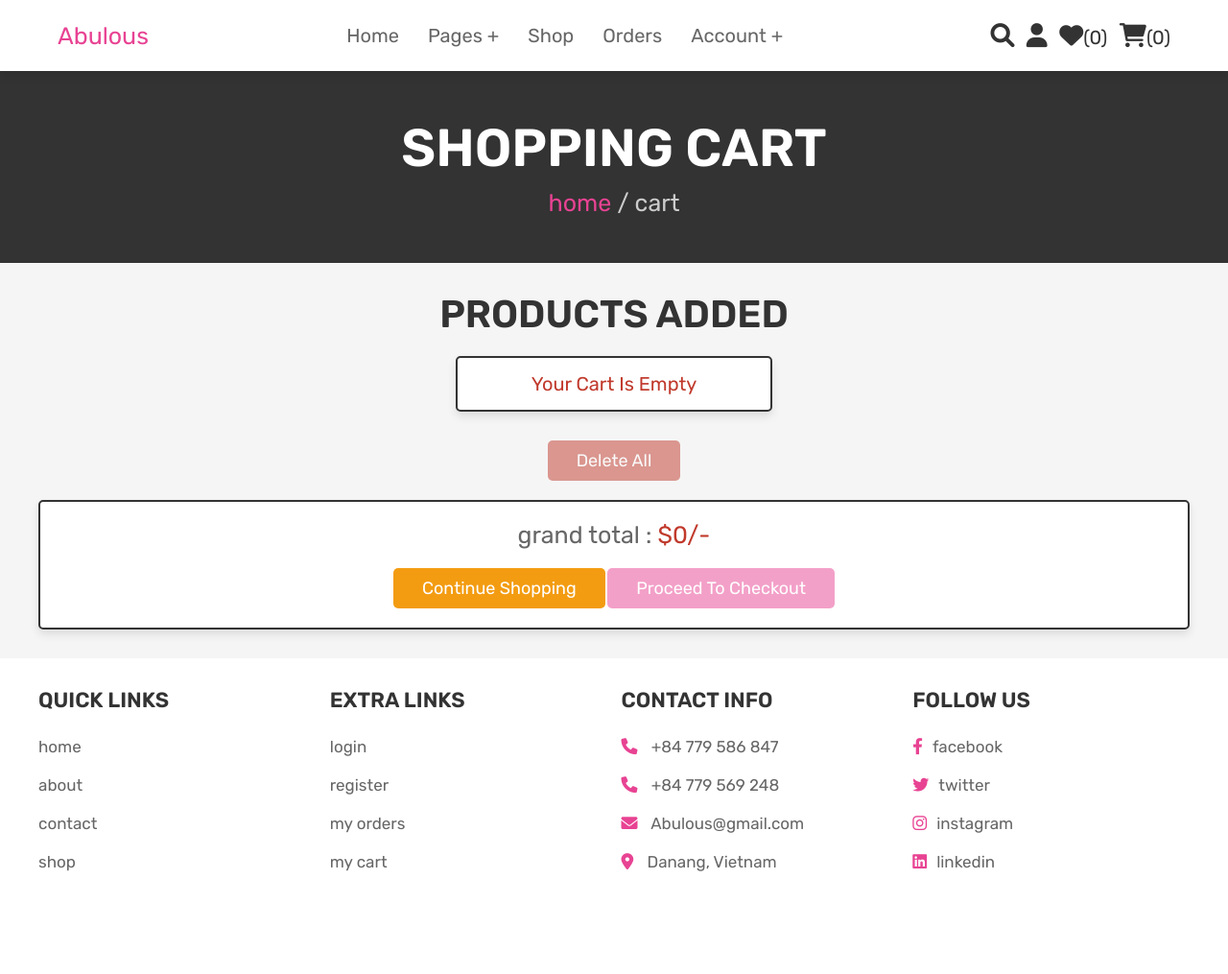
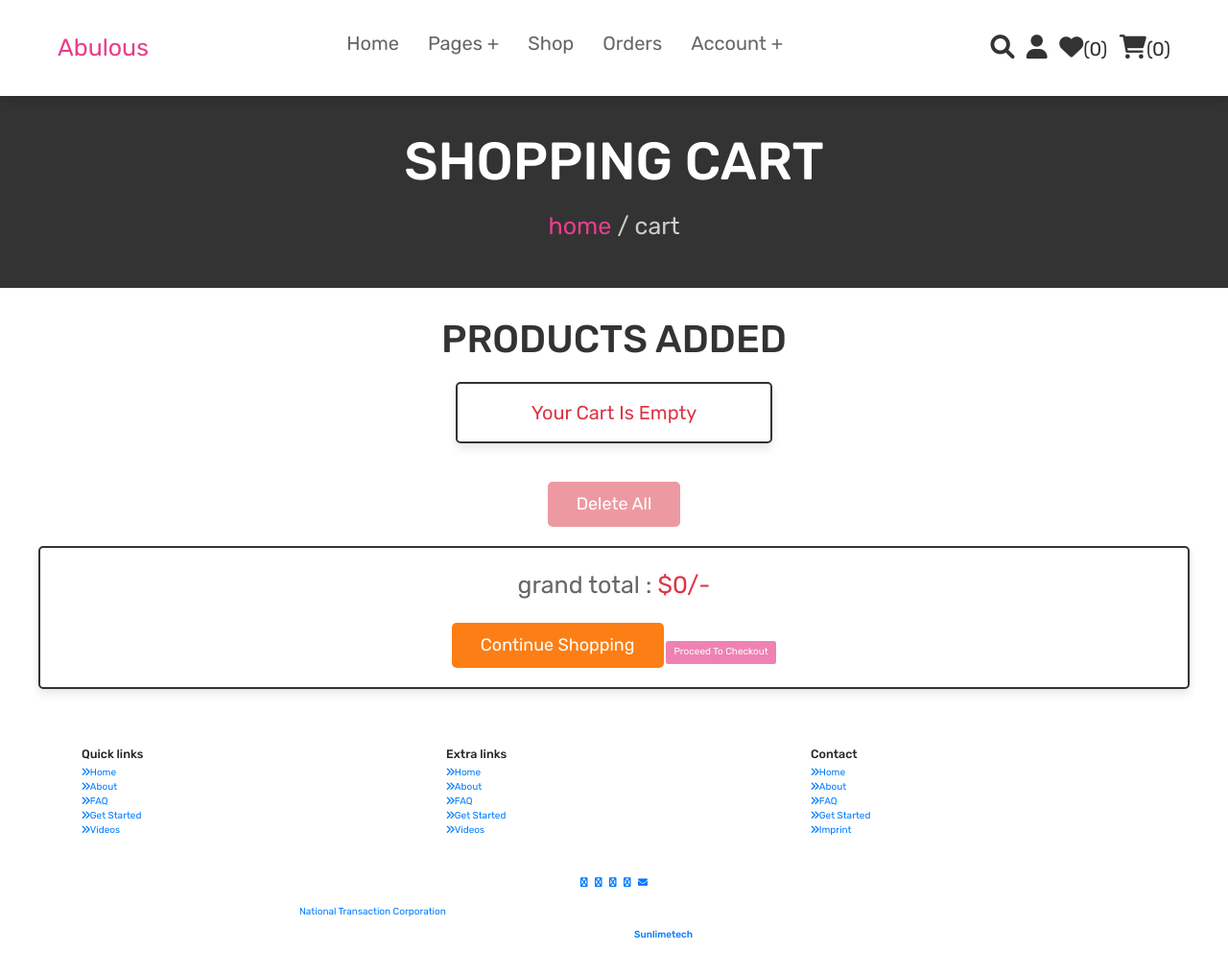
Before and after one commit to Ngannguyen0308/Furniture-e-commerce-website, a PHP site: page /cart.php in a window 1280 px wide. Shown: the whole page at 96% size. Before the commit the page ends 908 px from the top, so only its background shows below. Run offline with PHP 8.4, Linux system fonts and the light colour scheme; a user stored in the database is signed in; data comes from the database, SQL or seed files in the repository; data that the repository does not hold is empty; some libraries are stand-ins or nearby versions.

Commit message:
Update footer.php

```diff
--- a/footer.php
+++ b/footer.php
@@ -1,39 +1,64 @@
-<section class="footer">
-
-    <div class="box-container">
-
-        <div class="box">
-            <h3>quick links</h3>
-            <a href="home.php">home</a>
-            <a href="about.php">about</a>
-            <a href="contact.php">contact</a>
-            <a href="shop.php">shop</a>
+<html>
+    <head>
+        <link href="//maxcdn.bootstrapcdn.com/bootstrap/4.0.0/css/bootstrap.min.css" rel="stylesheet" id="bootstrap-css">
+        <script src="//maxcdn.bootstrapcdn.com/bootstrap/4.0.0/js/bootstrap.min.js"></script>
+        <script src="//cdnjs.cloudflare.com/ajax/libs/jquery/3.2.1/jquery.min.js"></script>
+<!------ Include the above in your HEAD tag ---------->
+    </head>
+<!-- Footer -->
+	<section id="footer">
+		<div class="container">
+			<div class="row text-center text-xs-center text-sm-left text-md-left">
+				<div class="col-xs-12 col-sm-4 col-md-4">
+					<h5>Quick links</h5>
+					<ul class="list-unstyled quick-links">
+						<li><a href="https://www.fiverr.com/share/qb8D02"><i class="fa fa-angle-double-right"></i>Home</a></li>
+						<li><a href="https://www.fiverr.com/share/qb8D02"><i class="fa fa-angle-double-right"></i>About</a></li>
+						<li><a href="https://www.fiverr.com/share/qb8D02"><i class="fa fa-angle-double-right"></i>FAQ</a></li>
+						<li><a href="https://www.fiverr.com/share/qb8D02"><i class="fa fa-angle-double-right"></i>Get Started</a></li>
+						<li><a href="https://www.fiverr.com/share/qb8D02"><i class="fa fa-angle-double-right"></i>Videos</a></li>
+					</ul>
 				</div>
-
-        <div class="box">
-            <h3>extra links</h3>
-            <a href="login.php">login</a>
-            <a href="register.php">register</a>
-            <a href="orders.php">my orders</a>
-            <a href="cart.php">my cart</a>
+				<div class="col-xs-12 col-sm-4 col-md-4">
+					<h5>Extra links</h5>
+					<ul class="list-unstyled quick-links">
+						<li><a href="#"><i class="fa fa-angle-double-right"></i>Home</a></li>
+						<li><a href="#"><i class="fa fa-angle-double-right"></i>About</a></li>
+						<li><a href="#"><i class="fa fa-angle-double-right"></i>FAQ</a></li>
+						<li><a href="#"><i class="fa fa-angle-double-right"></i>Get Started</a></li>
+						<li><a href="#"><i class="fa fa-angle-double-right"></i>Videos</a></li>
+					</ul>
 				</div>
-
-        <div class="box">
-            <h3>contact info</h3>
-            <p> <i class="fas fa-phone"></i> +84 779 586 847 </p>
-            <p> <i class="fas fa-phone"></i> +84 779 569 248 </p>
-            <p> <i class="fas fa-envelope"></i> Abulous@gmail.com </p>
-            <p> <i class="fas fa-map-marker-alt"></i> Danang, Vietnam </p>
+				<div class="col-xs-12 col-sm-4 col-md-4">
+					<h5>Contact</h5>
+					<ul class="list-unstyled quick-links">
+						<li><a href="https://www.fiverr.com/share/qb8D02"><i class="fa fa-angle-double-right"></i>Home</a></li>
+						<li><a href="https://www.fiverr.com/share/qb8D02"><i class="fa fa-angle-double-right"></i>About</a></li>
+						<li><a href="https://www.fiverr.com/share/qb8D02"><i class="fa fa-angle-double-right"></i>FAQ</a></li>
+						<li><a href="https://www.fiverr.com/share/qb8D02"><i class="fa fa-angle-double-right"></i>Get Started</a></li>
+						<li><a href="https://wwwe.sunlimetech.com" title="Design and developed by"><i class="fa fa-angle-double-right"></i>Imprint</a></li>
+					</ul>
 				</div>
-
-        <div class="box">
-            <h3>follow us</h3>
-            <a href="#"><i class="fab fa-facebook-f"></i>facebook</a>
-            <a href="#"><i class="fab fa-twitter"></i>twitter</a>
-            <a href="#"><i class="fab fa-instagram"></i>instagram</a>
-            <a href="#"><i class="fab fa-linkedin"></i>linkedin</a>
 			</div>
-
+			<div class="row">
+				<div class="col-xs-12 col-sm-12 col-md-12 mt-2 mt-sm-5">
+					<ul class="list-unstyled list-inline social text-center">
+						<li class="list-inline-item"><a href="https://www.fiverr.com/share/qb8D02"><i class="fa fa-facebook"></i></a></li>
+						<li class="list-inline-item"><a href="https://www.fiverr.com/share/qb8D02"><i class="fa fa-twitter"></i></a></li>
+						<li class="list-inline-item"><a href="https://www.fiverr.com/share/qb8D02"><i class="fa fa-instagram"></i></a></li>
+						<li class="list-inline-item"><a href="https://www.fiverr.com/share/qb8D02"><i class="fa fa-google-plus"></i></a></li>
+						<li class="list-inline-item"><a href="https://www.fiverr.com/share/qb8D02" target="_blank"><i class="fa fa-envelope"></i></a></li>
+					</ul>
 				</div>
-
+				<hr>
+			</div>
+			<div class="row">
+				<div class="col-xs-12 col-sm-12 col-md-12 mt-2 mt-sm-2 text-center text-white">
+					<p><u><a href="https://www.nationaltransaction.com/">National Transaction Corporation</a></u> is a Registered MSP/ISO of Elavon, Inc. Georgia [a wholly owned subsidiary of U.S. Bancorp, Minneapolis, MN]</p>
+					<p class="h6">© All right Reversed.<a class="text-green ml-2" href="https://www.sunlimetech.com" target="_blank">Sunlimetech</a></p>
+				</div>
+				<hr>
+			</div>
+		</div>
 	</section>
+	<!-- ./Footer -->
```
Lines whose indentation alone changed are shown as unchanged.
